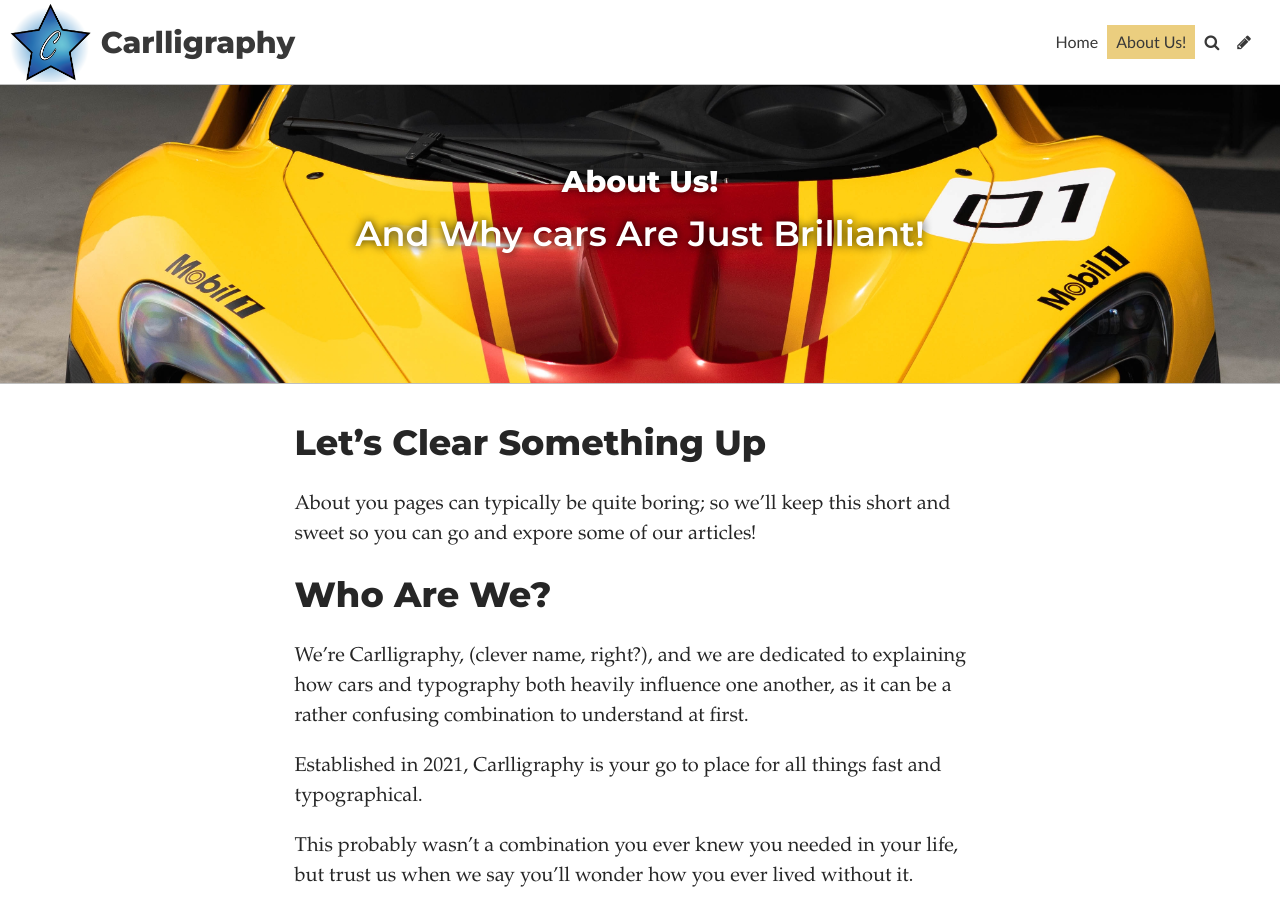
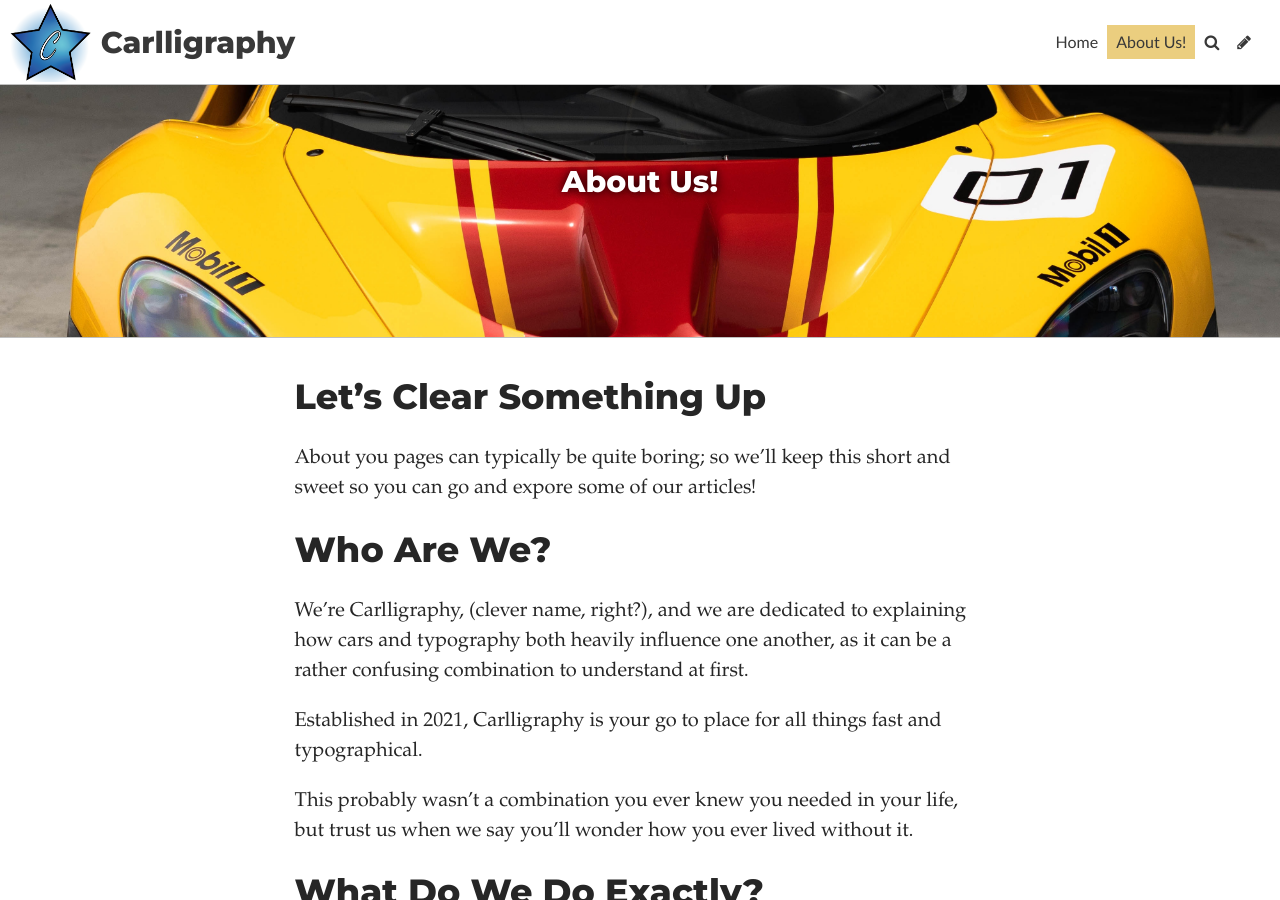
Before and after one commit to 19143507/typographicdesign, a Jekyll site: the page built from pages/about.md, in a window 1280 px wide and 900 px high. Built offline with Jekyll 4.4.1, drawn with Linux system fonts in a browser that asks for light colours; some web fonts are replaced.

Commit message:
Update Page “about”

```diff
--- a/pages/about.md
+++ b/pages/about.md
@@ -2,7 +2,7 @@
 header_feature_image: /uploads/log.jpg
 title: About Us!
 image: ../uploads/joshua-koblin-ocgenhimlx4-unsplash.jpg
-subtitle: And Why cars Are Just Brilliant!
+subtitle: ""
 permalink: https://carlligraphy.netlify.app/
 date: 2020-06-29T15:36:12.231Z
 layout: page
```
